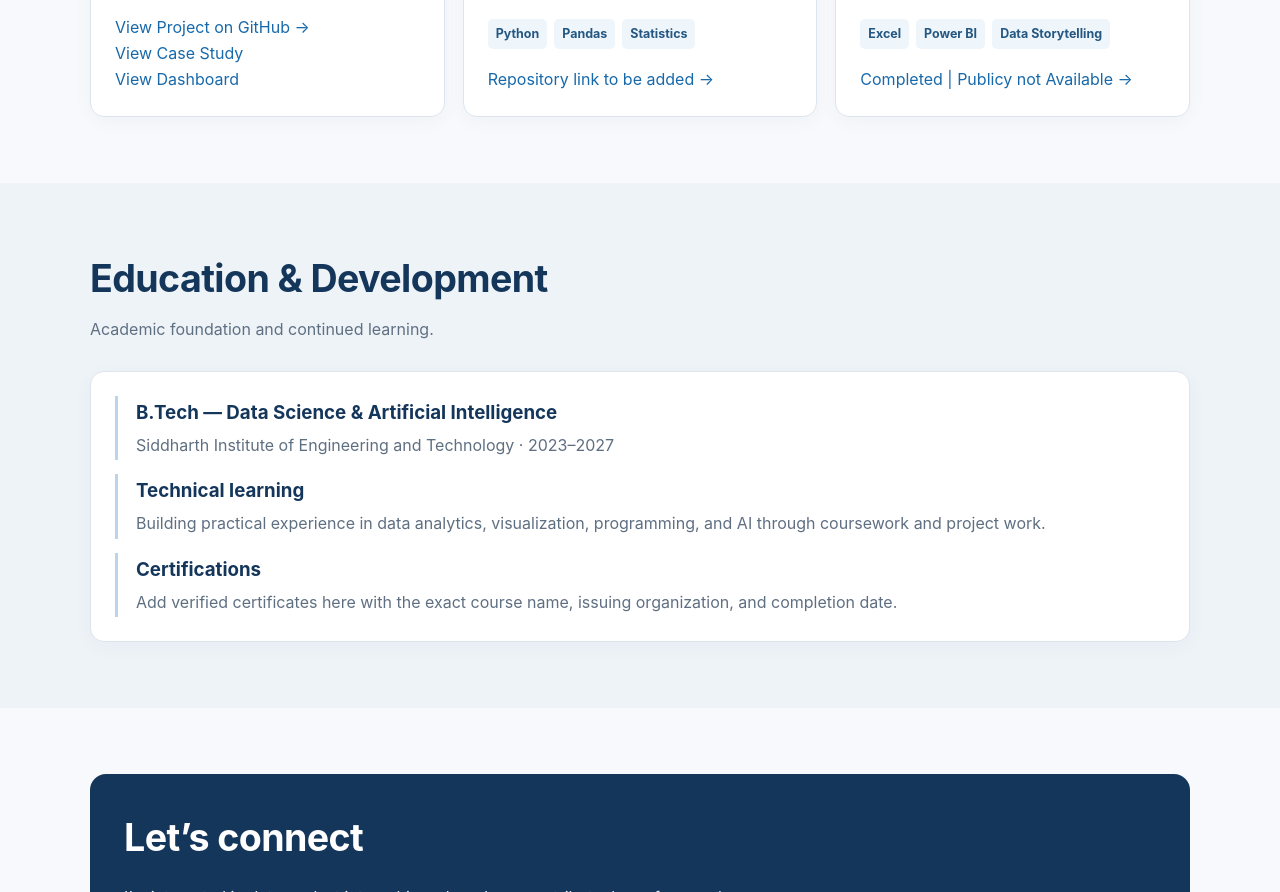
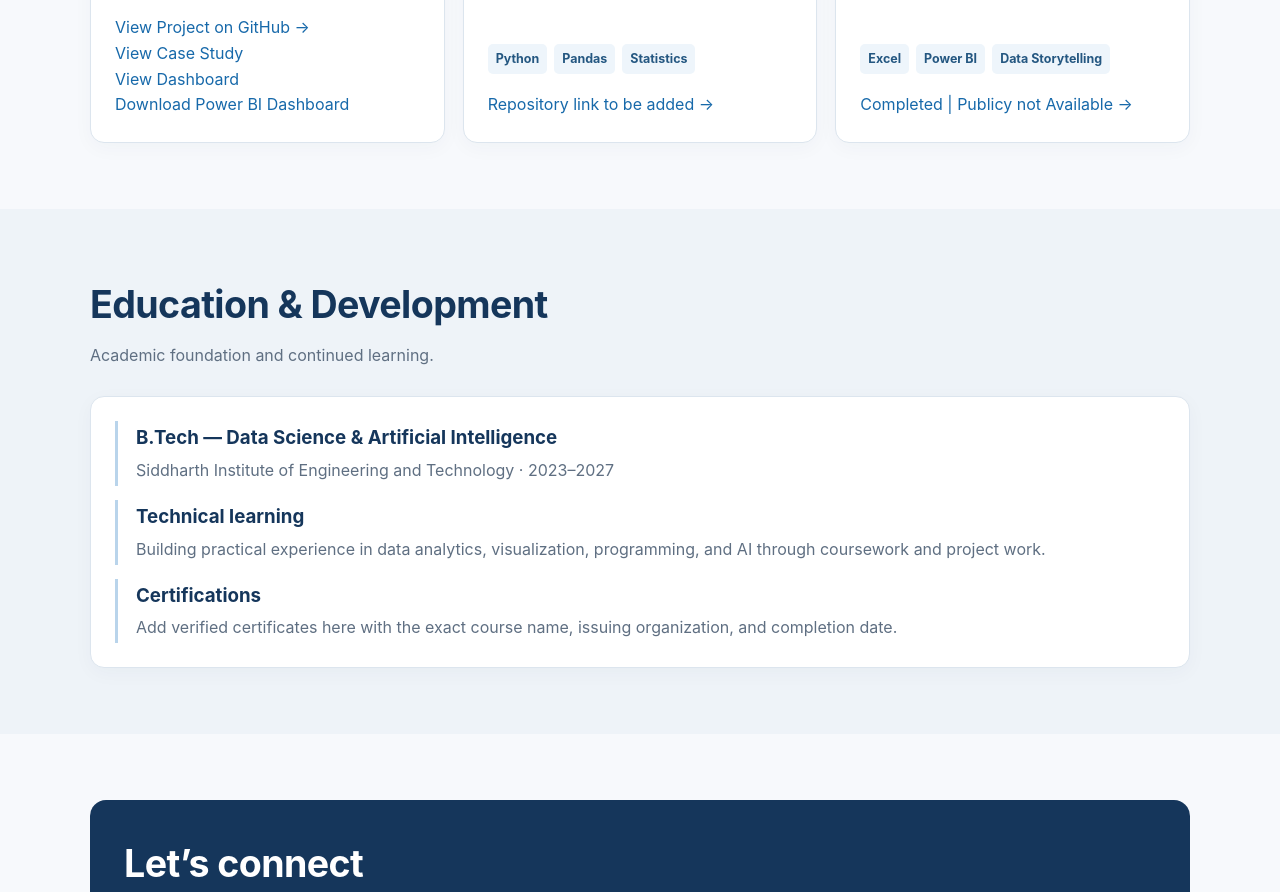
Before and after one commit to latheefshaik576-netizen/data-analyst-portfolio, a plain HTML site: page index.html in a window 1280 px wide. Shown: the part 2241-3133 px from the top of the page. Drawn offline with Linux system fonts and the light colour scheme.

Commit message:
Add link to download Power BI Dashboard

```diff
--- a/index.html
+++ b/index.html
@@ -143,6 +143,8 @@ target="_blank" rel="noopener">View Case Study</a>
 
 <a href="https://github.com/latheefshaik576-netizen/retail-sales-analytics/blob/main/Screenshot%202026-11-25%20192508.png"
 target="_blank" rel="noopener">View Dashboard</a>
+          <a href="https://github.com/latheefshaik576-netizen/retail-sales-analytics/blob/main/SALES_ANALYTICS_DASHBOARD.pbix"
+target="_blank" rel="noopener">Download Power BI Dashboard</a>
 </article>
 
         <article class="card project">
```
